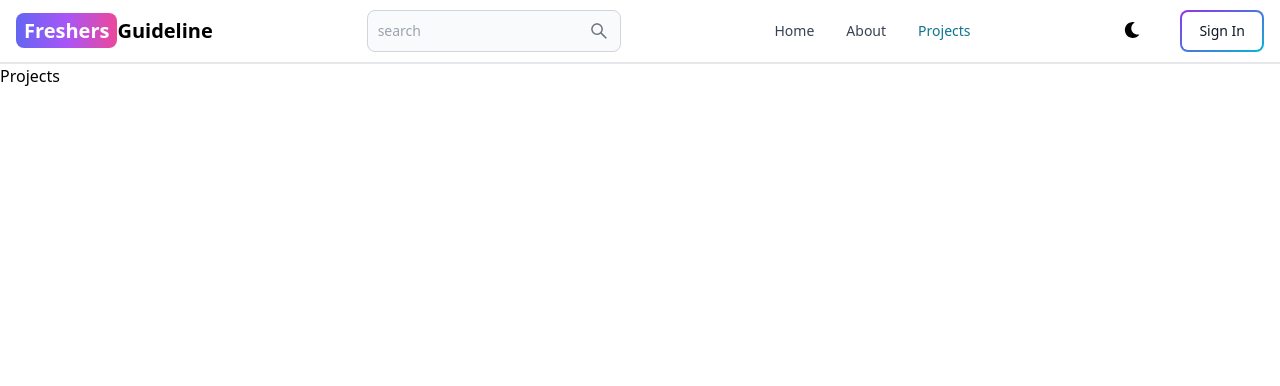
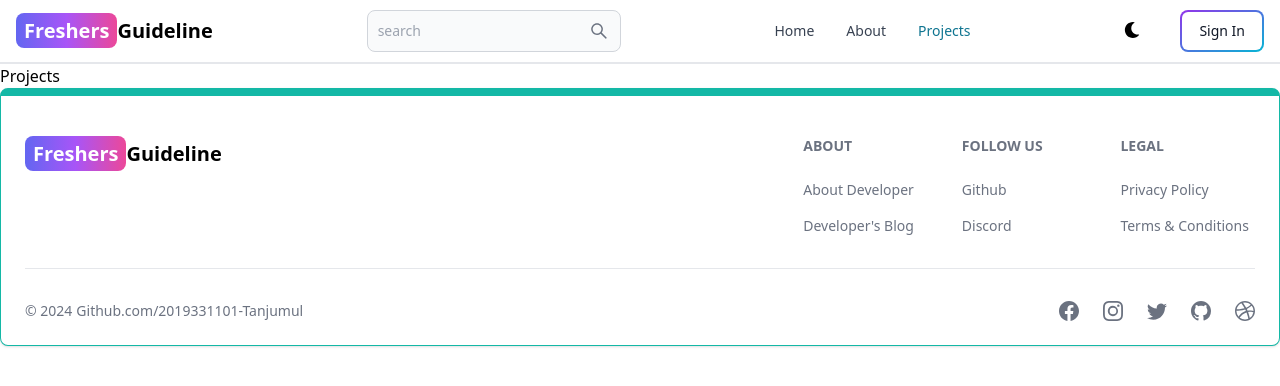
Before and after one commit to 2019331101-Tanjumul/MERN-FreshsersGuideline, a React (Vite) app in the folder client/: page /projects in a window 1280 px wide. Shown: the top 386 px of the page. Built offline with nearby package versions, Linux system fonts and the light colour scheme.

Commit message:
Footer added

```diff
--- a/client/src/App.jsx
+++ b/client/src/App.jsx
@@ -7,6 +7,7 @@
 import Dashboard from './pages/Dashboard'
 import Projects from './pages/Projects'
 import Header from './components/Header'
+import Footer from './components/Footer'
 
 
 export default function App() {
@@ -22,6 +23,7 @@
           <Route path='/projects' element={<Projects />} />
 
           </Routes>
+          <Footer />
     </BrowserRouter>
   )
 }
--- /dev/null
+++ b/client/src/components/Footer.jsx
@@ -0,0 +1,81 @@
+import { Footer } from 'flowbite-react';
+import { Link } from 'react-router-dom';
+import { BsFacebook, BsInstagram, BsTwitter, BsGithub, BsDribbble } from 'react-icons/bs';
+export default function FooterCom() {
+  return (
+    <Footer container className='border border-t-8 border-teal-500'>
+      <div className='w-full max-w-7xl mx-auto'>
+        <div className='grid w-full justify-between sm:flex md:grid-cols-1'>
+          <div className='mt-5'>
+            <Link
+              to='/'
+              className='self-center whitespace-nowrap text-lg sm:text-xl font-semibold dark:text-white'
+            >
+              <span className='px-2 py-1 bg-gradient-to-r from-indigo-500 via-purple-500 to-pink-500 rounded-lg text-white'>
+                Freshers
+              </span>
+              Guideline
+            </Link>
+          </div>
+          <div className='grid grid-cols-2 gap-8 mt-4 sm:grid-cols-3 sm:gap-6'>
+            <div>
+              <Footer.Title title='About' />
+              <Footer.LinkGroup col>
+                <Footer.Link
+                  href='https://github.com/2019331101-Tanjumul'
+                  target='_blank'
+                  rel='noopener noreferrer'
+                >
+                  About Developer
+                </Footer.Link>
+                <Footer.Link
+                  href='/about'
+                  target='_blank'
+                  rel='noopener noreferrer'
+                >
+                Developer's Blog
+                </Footer.Link>
+              </Footer.LinkGroup>
+            </div>
+            <div>
+              <Footer.Title title='Follow us' />
+              <Footer.LinkGroup col>
+                <Footer.Link
+                  href='https://www.github.com/2019331101-Tanjumul'
+                  target='_blank'
+                  rel='noopener noreferrer'
+                >
+                  Github
+                </Footer.Link>
+                <Footer.Link href='#'>Discord</Footer.Link>
+              </Footer.LinkGroup>
+            </div>
+            <div>
+              <Footer.Title title='Legal' />
+              <Footer.LinkGroup col>
+                <Footer.Link href='#'>Privacy Policy</Footer.Link>
+                <Footer.Link href='#'>Terms &amp; Conditions</Footer.Link>
+              </Footer.LinkGroup>
+            </div>
+          </div>
+        </div>
+        <Footer.Divider />
+        <div className='w-full sm:flex sm:items-center sm:justify-between'>
+          <Footer.Copyright
+            href='#'
+            by="Github.com/2019331101-Tanjumul"
+            year={new Date().getFullYear()}
+          />
+          <div className="flex gap-6 sm:mt-0 mt-4 sm:justify-center">
+            <Footer.Icon href='https://www.facebook.com/SUSTianPlatform' icon={BsFacebook}/>
+            <Footer.Icon href='#' icon={BsInstagram}/>
+            <Footer.Icon href='https://twitter.com/Iinux/status/1616520021681008640/photo/1' icon={BsTwitter}/>
+            <Footer.Icon href='https://www.github.com/2019331101-Tanjumul' icon={BsGithub}/>
+            <Footer.Icon href='#' icon={BsDribbble}/>
+
+          </div>
+        </div>
+      </div>
+    </Footer>
+  );
+}
```
